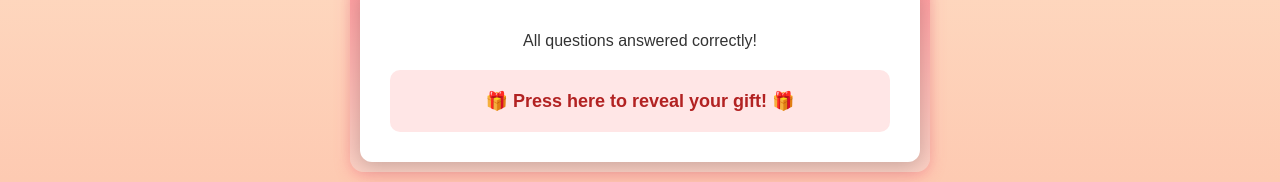
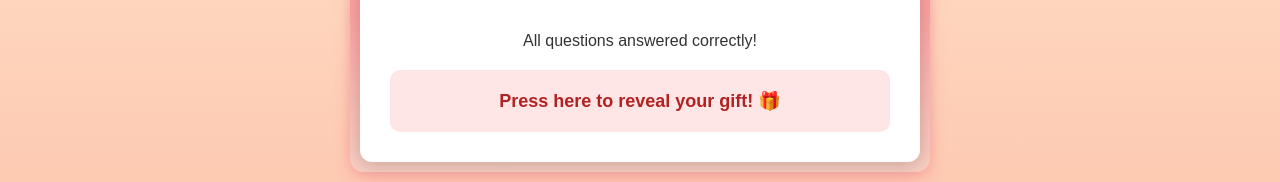
Before and after one commit to James220600/xmas-site, a plain HTML site: page index.html in a window 1280 px wide. Both pictures are taken after typing "Sample", "Sample", "Sample" into the empty fields and a click on the button "Submit". Shown: the part 326-508 px from the top of the page. Drawn offline with Linux system fonts and the light colour scheme.

Commit message:
Update index.html

```diff
--- a/index.html
+++ b/index.html
@@ -171,7 +171,7 @@
         </form>
         <div id="rewardBox" class="hidden">
             <p class="success-message hidden" id="successMessage">All questions answered correctly!</p>
-            <div class="reward-box" id="rewardButton">🎁 Press here to reveal your gift! 🎁</div>
+            <div class="reward-box" id="rewardButton">Press here to reveal your gift! 🎁</div>
         </div>
     </div>
     <script>
```
